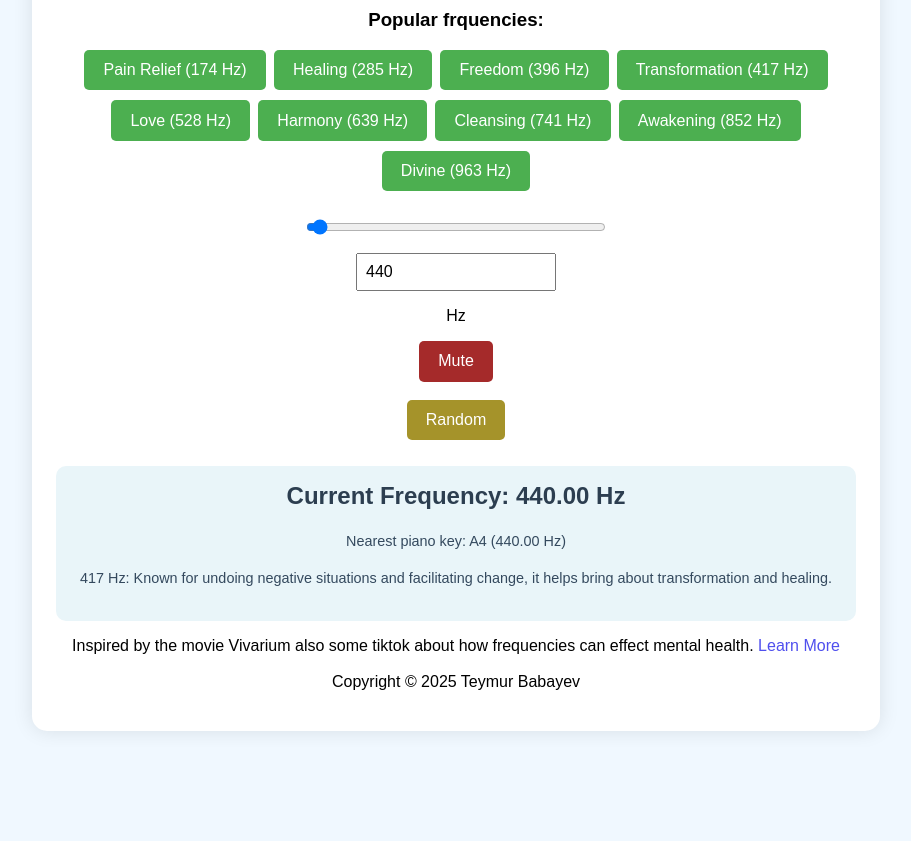
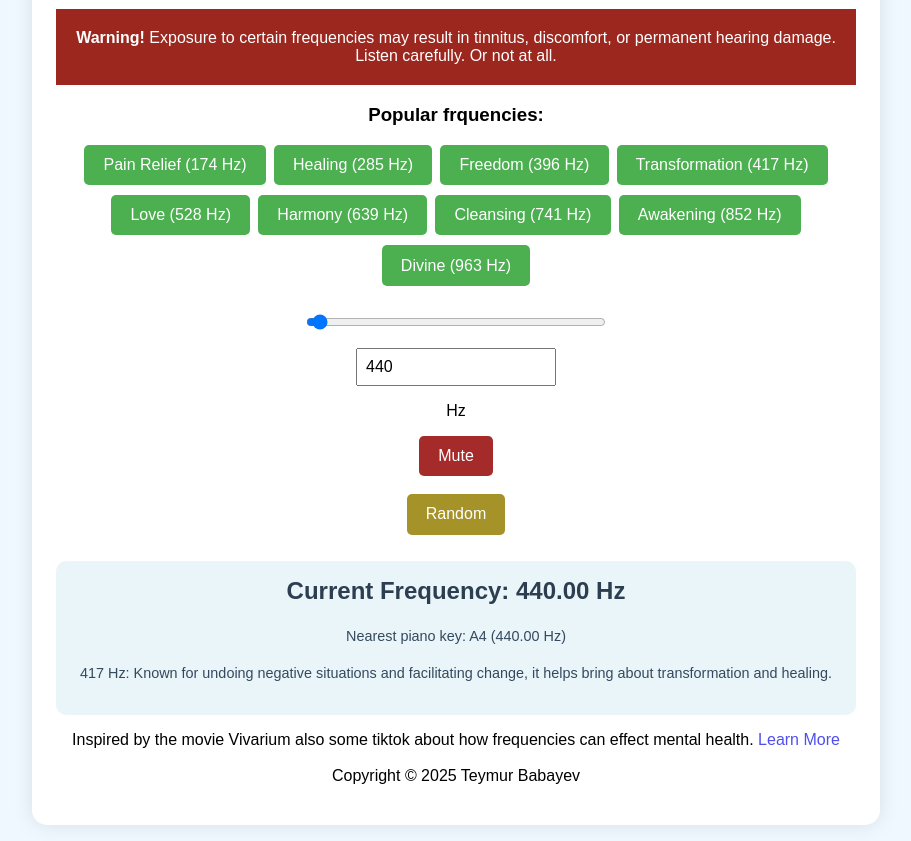
Before and after one commit to teymuur/frequency-player, a plain HTML site: page index.html in a window 1280 px wide. Shown: the part 107-948 px from the top of the page, without its empty margins (184-1095 px from the left). Before the commit the page ends 854 px from the top, so only its background shows below. Drawn offline with nearby package versions, Linux system fonts and the light colour scheme.

Commit message:
Added warning alert box

```diff
--- a/index.html
+++ b/index.html
@@ -10,6 +10,10 @@
 <body>
     <div class="container">
         <h1>Frequency Player</h1>
+        <div class="alert">
+
+            <b>Warning!</b> Exposure to certain frequencies may result in tinnitus, discomfort, or permanent hearing damage. Listen carefully. Or not at all.
+          </div>
          <h3>Popular frquencies: <br></h3>
         <div class="preset-buttons">
             <button onclick="playFrequency(174)">Pain Relief (174 Hz)</button>
--- a/styles.css
+++ b/styles.css
@@ -9,6 +9,14 @@ body {
     padding: 1rem;
     box-sizing: border-box;
 }
+/* The alert message box */
+.alert {
+    padding: 20px;
+    background-color: #9b271e; /* Red */
+    color: white;
+    margin-bottom: 15px;
+  }
+
 
 .container {
     text-align: center;
```
